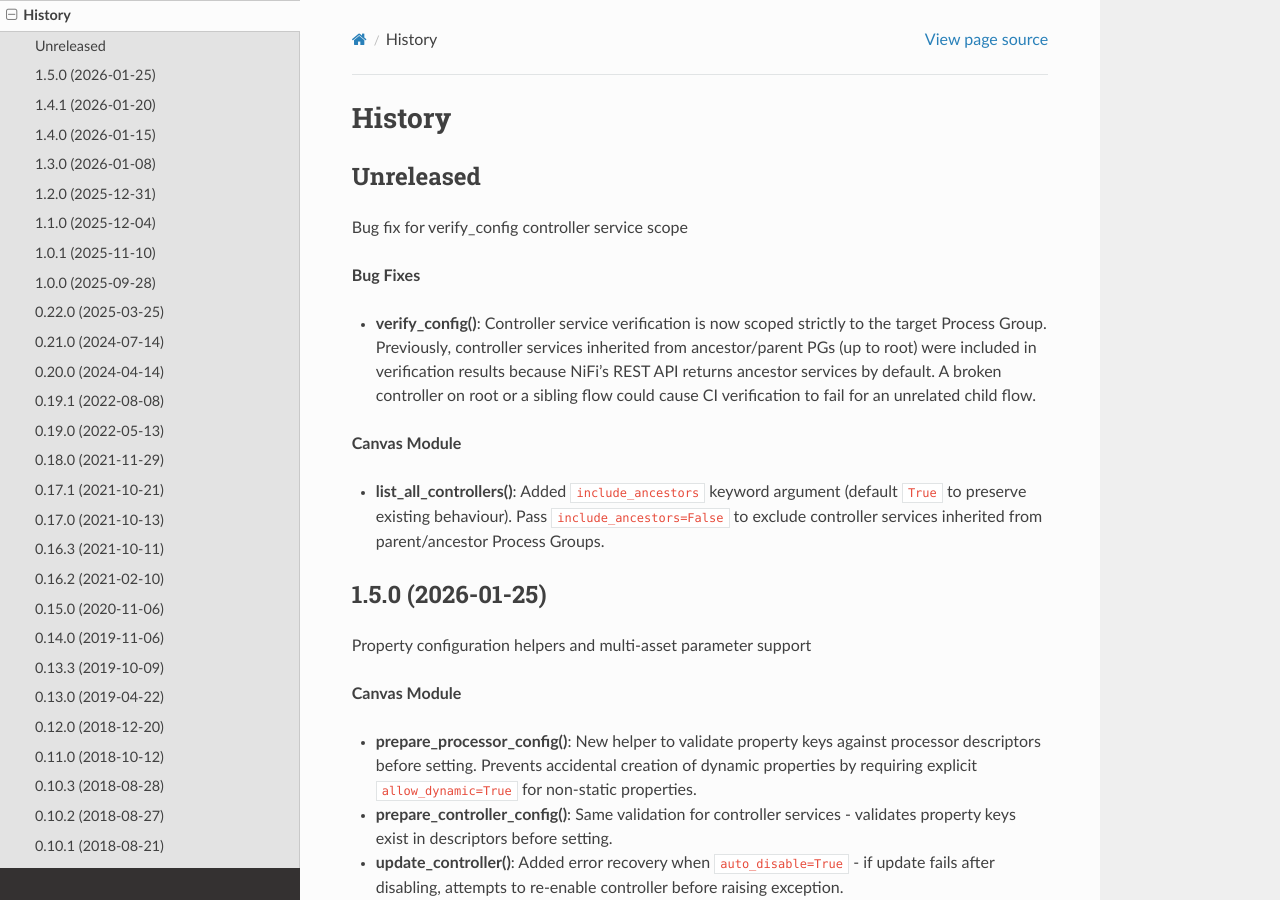
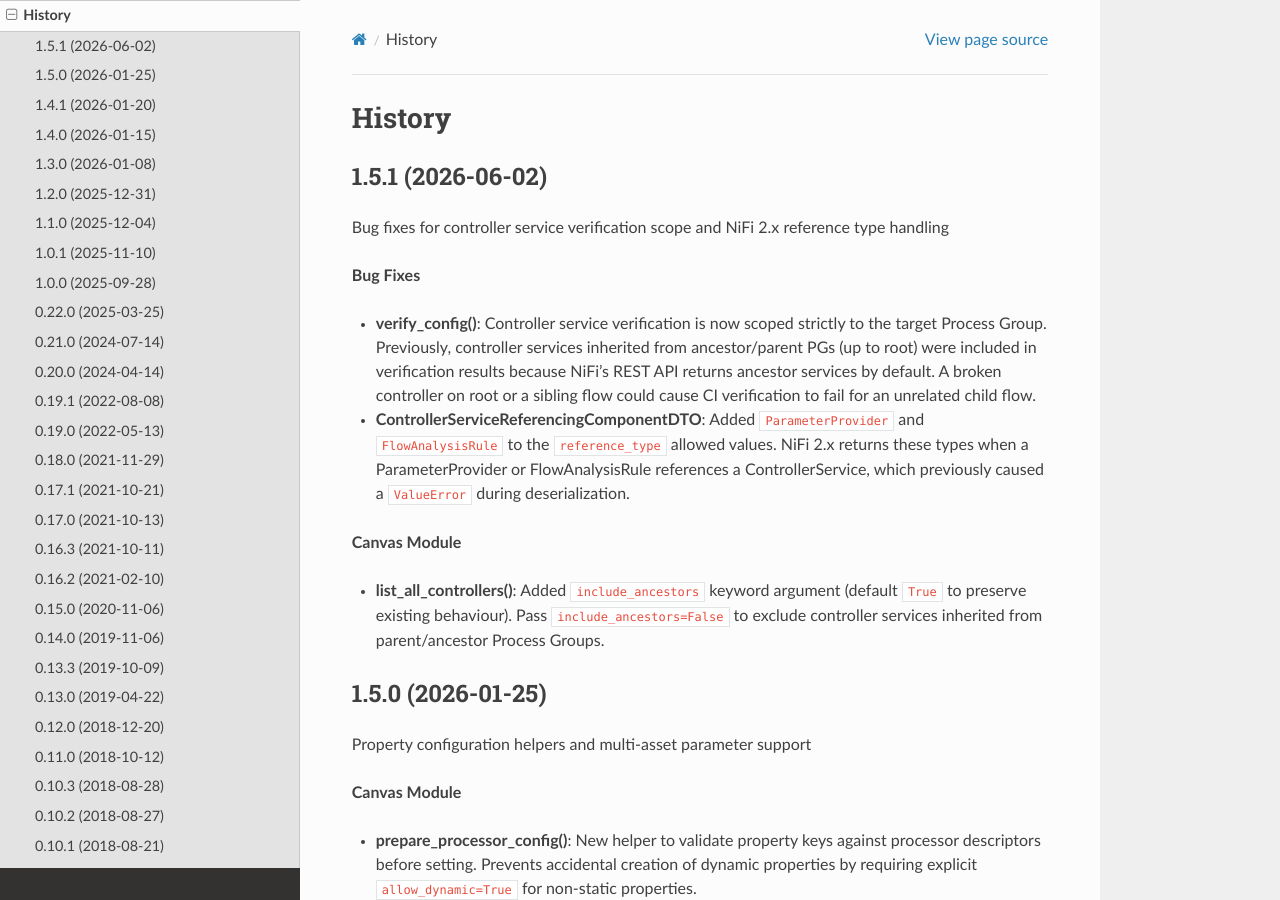
Before and after one commit to Chaffelson/nipyapi, a Sphinx documentation site: the page built from docs/history.rst, in a window 1280 px wide and 900 px high. Built offline with Sphinx 7.4.7 and the Read the Docs theme 3.1.0, drawn with Linux system fonts in a browser that asks for light colours; the version number could not be read and is left out.

Commit message:
Prepare release 1.5.1: Bug fixes for CS verification scope and reference types
- verify_config controller service verification scoped to target PG
- ParameterProvider and FlowAnalysisRule added to reference_type allowed values

```diff
--- a/docs/history.rst
+++ b/docs/history.rst
@@ -2,14 +2,15 @@
 History
 =======
 
-Unreleased
-----------
+1.5.1 (2026-06-02)
+-------------------
 
-| Bug fix for verify_config controller service scope
+| Bug fixes for controller service verification scope and NiFi 2.x reference type handling
 
 **Bug Fixes**
 
 - **verify_config()**: Controller service verification is now scoped strictly to the target Process Group. Previously, controller services inherited from ancestor/parent PGs (up to root) were included in verification results because NiFi's REST API returns ancestor services by default. A broken controller on root or a sibling flow could cause CI verification to fail for an unrelated child flow.
+- **ControllerServiceReferencingComponentDTO**: Added ``ParameterProvider`` and ``FlowAnalysisRule`` to the ``reference_type`` allowed values. NiFi 2.x returns these types when a ParameterProvider or FlowAnalysisRule references a ControllerService, which previously caused a ``ValueError`` during deserialization.
 
 **Canvas Module**
 
```
